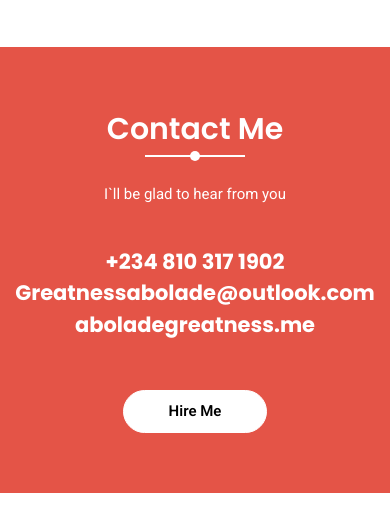
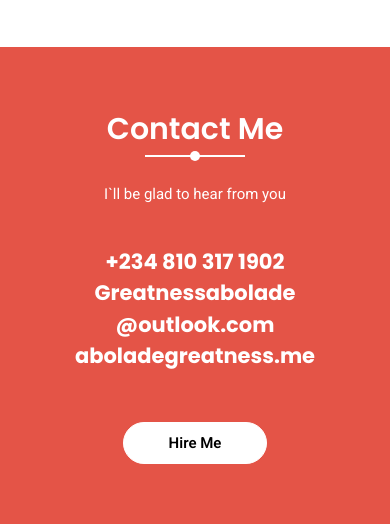
Before and after one commit to thegrtnx/iamprodigy, a plain HTML site: page index.html in a window 390 px wide. Shown: the part 5185-5716 px from the top of the page. Drawn offline with nearby package versions, Linux system fonts and the light colour scheme; some packages are replaced by stand-ins of ours.

Commit message:
Responsiveness

```diff
--- a/index.html
+++ b/index.html
@@ -446,7 +446,7 @@
 				</div>
 				<div class="col-lg-4 col-md-4">
 					<div class="contact-box">
-						<h4>Greatnessabolade@outlook.com</h4>
+						<h4>Greatnessabolade<br/>@outlook.com</h4>
 					</div>
 				</div>
 				<div class="col-lg-4 col-md-4">
```
Also changed, not shown: onlineschool.html (+1 -1 lines), opps.html (+1 -1 lines).
